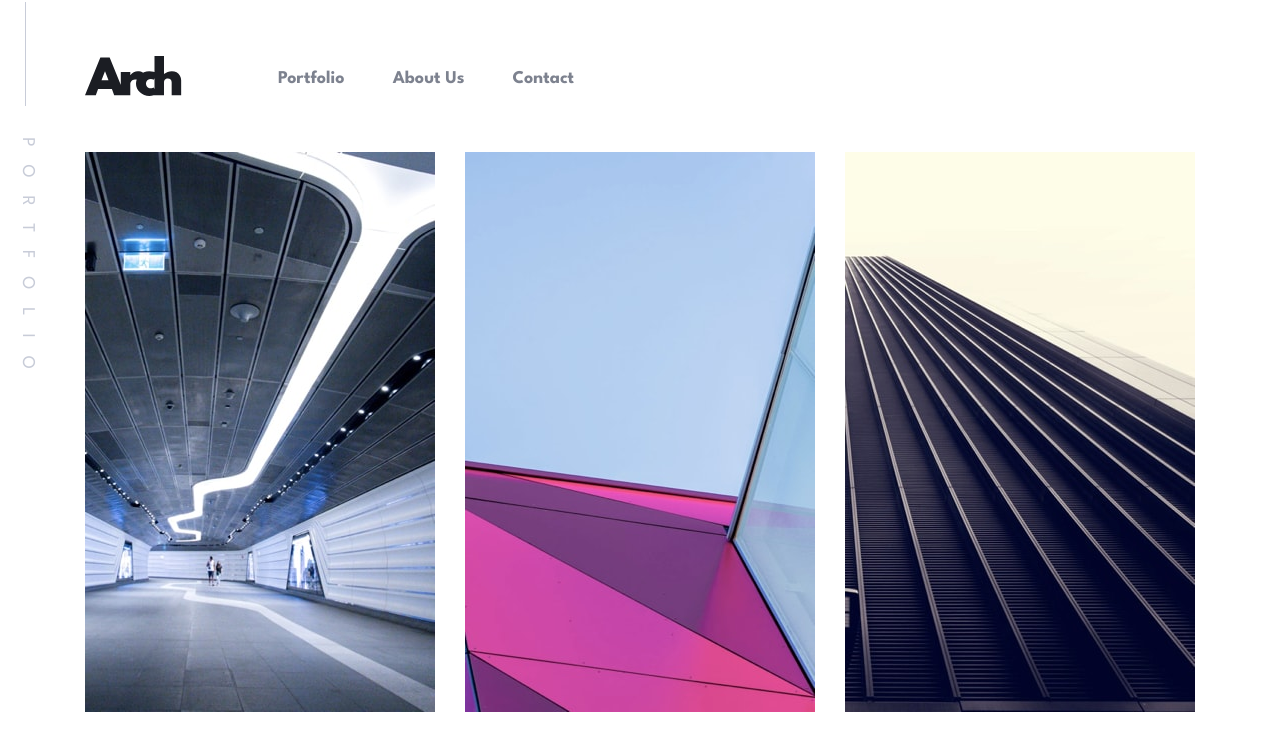
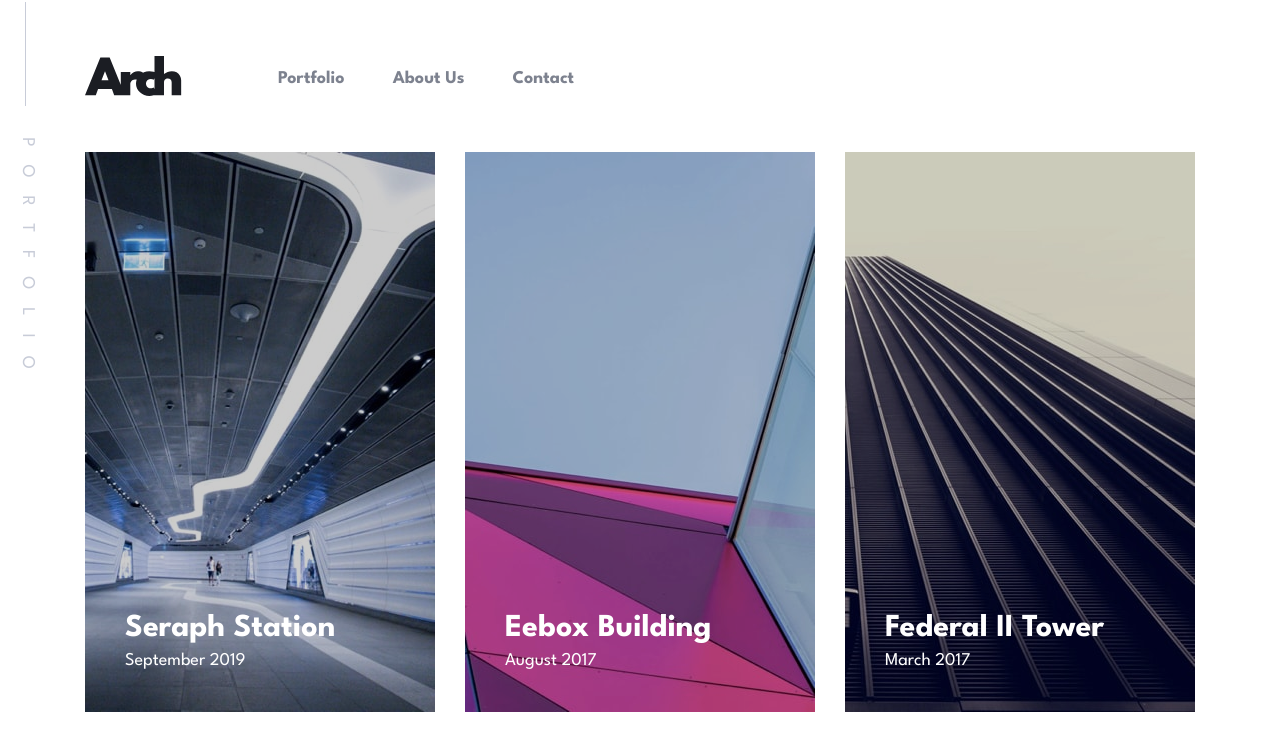
Before and after one commit to Eileenpk/Arch-Studio, a Next.js app: page /portfolio in a window 1280 px wide. Shown: the top 740 px of the page. Built offline with nearby package versions, Linux system fonts and the light colour scheme.

Commit message:
finish: projects page content and css

```diff
--- a/app/portfolio/page.js
+++ b/app/portfolio/page.js
@@ -5,32 +5,30 @@ import GetWindowWidth from "../functions/GetWindowWidth";
 export default function Portfolio() {
   const { width } = GetWindowWidth();
 
-  const names = data.map((project) => {
+  const getProjectImage = (project) => {
     if (width < 768) {
+      return project.mobileSrc;
+    } else if (width >= 768 && width < 1280) {
+      return project.tabletSrc;
+    } else {
+      return project.desktopSrc;
+    }
+  };
+
+  const project = data.map((project) => {
       return (
-        <img
-          src={project.mobileSrc}
-          alt={project.name}
-          className={styles.projectImg}
-        />
+        <div
+          className={`${styles.projectContainer} w-[83%] max-w-[573px] xl:w-[350px] xl:h-[560px] h-[240px]`}
+          style={{
+            backgroundImage: `url(${getProjectImage(project)})`,
+          }}
+        >
+          <div className={`${styles.projectInfoContainer} mt-[153px] md:mt-[137px] xl:mt-[457px] ml-6 md:ml-10`}>
+            <h2 className={styles.projectTitle}>{project.name}</h2>
+            <p className={styles.projectDate}>{project.date}</p>
+          </div>
+        </div>
       );
-    } else if (width > 768 && width < 1280) {
-      return (
-        <img
-          src={project.tabletSrc}
-          alt={project.name}
-          className={styles.projectImg}
-        />
-      );
-    } else {
-      return (
-        <img
-          src={project.desktopSrc}
-          alt={project.name}
-          className={styles.projectImg}
-        />
-      );
-    }
   });
 
   return (
@@ -41,9 +39,7 @@ export default function Portfolio() {
       </header>
 
       <main className="max-w-[1110px]">
-        <div className="flex flex-wrap justify-center gap-6 xl:gap-[30px]">
-          {names}
-        </div>
+        <div className="flex flex-wrap justify-center gap-6 xl:gap-[30px] mb-[72px]">{project}</div>
       </main>
     </>
   );
--- a/app/portfolio/portfolio.module.css
+++ b/app/portfolio/portfolio.module.css
@@ -9,12 +9,55 @@
         color: var(--light-gray);
     }
 
-    .projectImg {
+    .projectTitle {
+        font-size: 32px;
+        font-weight: 700;
+        line-height: 40px;
+        letter-spacing: 0px;
+        text-align: left;
+        color: var(--white);
+    }
+
+    .projectDate {
+        font-size: 18px;
+        font-weight: 500;
+        line-height: 24px;
+        letter-spacing: 0px;
+        text-align: left;
+        color: var(--white);
+    }
+
+
+    /* End typography */
+
+    .projectContainer {
+       background-repeat: no-repeat;
+       background-size: cover;
+       position: relative;
+    }
+
+    .projectContainer::before {
+        content: "";
+        position: absolute;
+        background-color: black;
+        opacity: 0.2;
+        z-index: 1;
+        top: 0;
+        left: 0;
+        right: 0;
+        bottom: 0;
+    }
+    .projectInfoContainer {
+        position: relative;
+        z-index: 22;
+    }
+
+    /* .projectImg {
         height: 240px;
         width: 83%;
         max-width: 573px;
         size: contain;
-    }
+    } */
 
     .aside {
         display: none;
```
Lines whose indentation alone changed are shown as unchanged.
